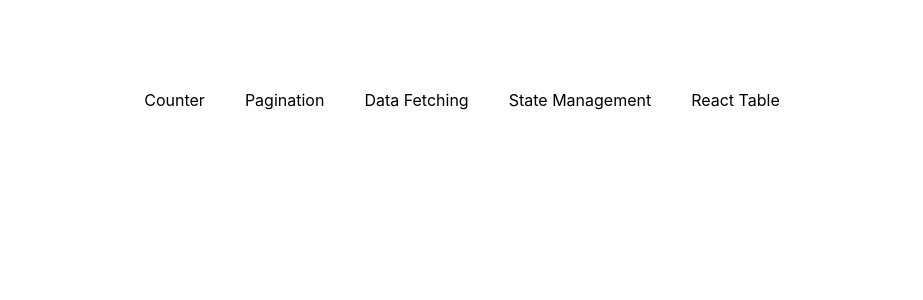
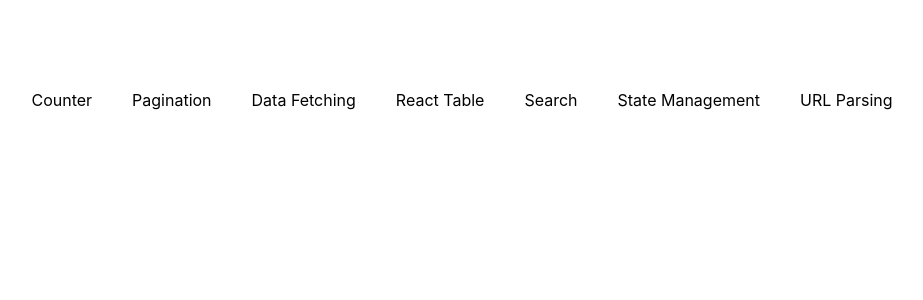
Before and after one commit to godfreyturqz/code-snippets-and-templates, a React (Create React App) app: page / in a window 1280 px wide. Shown: the top 300 px of the page, without its empty margins (178-1101 px from the left). Built offline with nearby package versions, Linux system fonts and the light colour scheme.

Commit message:
url parse template

```diff
--- a/src/App.js
+++ b/src/App.js
@@ -6,6 +6,8 @@ import DataFetching from './DataFetching';
 import StateManagement from './StateManagement/StateManagement';
 import Pagination from './Pagination';
 import ReactTable from './ReactTable/ReactTable';
+import Search from './Search';
+import UrlParsing from './UrlParsing';
 
 function App() {
   return (
@@ -17,7 +19,9 @@ function App() {
           <Route path='/pagination' component={Pagination}/>
           <Route path='/datafetching' component={DataFetching}/>
           <Route path='/reacttable' component={ReactTable}/>
+          <Route path='/search' component={Search}/>
           <Route path='/statemanagement' component={StateManagement}/>
+          <Route path='/urlparsing/:id' component={UrlParsing}/>
         </Switch>
       </BrowserRouter>
     </div>
--- a/src/Home/Home.js
+++ b/src/Home/Home.js
@@ -7,8 +7,10 @@ const Home = () => {
             <NavLink to='/counter'>Counter</NavLink>
             <NavLink to='/pagination'>Pagination</NavLink>
             <NavLink to='/datafetching'>Data Fetching</NavLink>
+            <NavLink to='/reacttable'>React Table</NavLink>
+            <NavLink to='/search'>Search</NavLink>
             <NavLink to='/statemanagement'>State Management</NavLink>
-            <NavLink to='/reacttable'>React Table</NavLink>
+            <NavLink to='/urlparsing'>URL Parsing</NavLink>
         </NavLinkContainer>
     )
 }
--- /dev/null
+++ b/src/UrlParsing/index.js
@@ -0,0 +1,18 @@
+import React from 'react'
+
+function UrlParsing(props) {
+
+    const urlVariable = props.match.params.id
+    const query = new URLSearchParams(props.location.search);
+
+    return (
+        <>
+            {urlVariable}
+            <br/>
+            {query.get("name")}
+            {query.get("id")}
+        </>
+    )
+}
+
+export default UrlParsing
```
